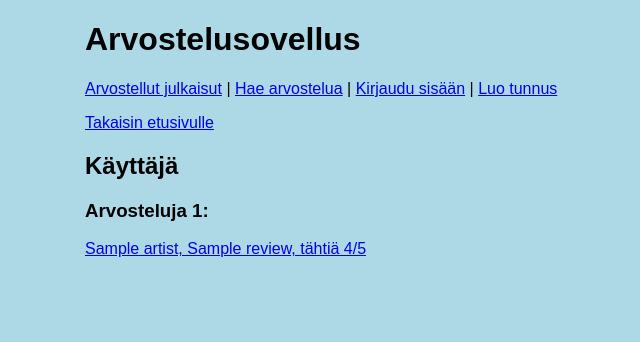
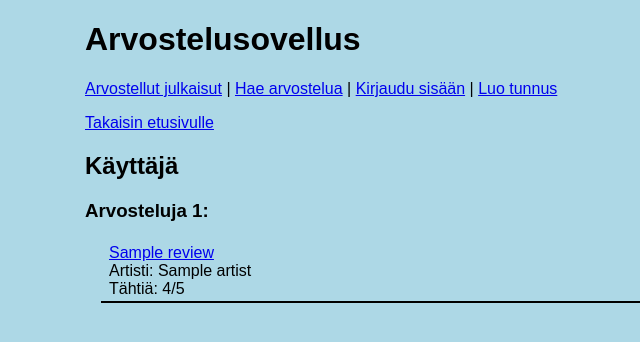
Before and after one commit to VilhoHeikkinen/tikawe_sovellus, a Flask app: template templates/view_user.html in a window 1280 px wide. Shown: the top 342 px of the page, without its empty margins (155-795 px from the left). Run offline with Flask 3, Linux system fonts and the light colour scheme; the template is opened without the code that fills it: most values are stand-ins (such as "Sample title", 1, 10 or a date in 2020).

Commit message:
Made user page review listing similar to the other review listings

```diff
--- a/templates/view_user.html
+++ b/templates/view_user.html
@@ -12,7 +12,10 @@ Käyttäjä {{ user.username }}
   <h3>Ei vielä arvosteluja</h3>
 {% endif %}
 {% for review in reviews %}
-  <a href="/review/{{ review.id }}">{{ review.artist }}, {{ review.album_name }},
-    tähtiä {{ review.stars }}/5</a> <br / >
+  <div class="review_desc">
+    <a href="/review/{{ review.id }}">{{ review.album_name }}</a><br />
+    Artisti: {{ review.artist }}<br />
+    Tähtiä: {{ review.stars }}/5<br />
+  </div>
 {% endfor %}
 {% endblock %}
```
